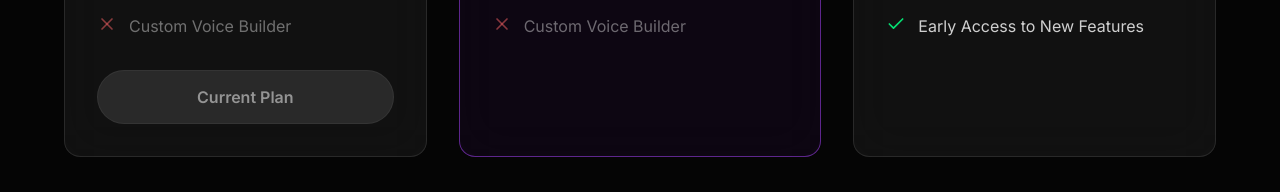
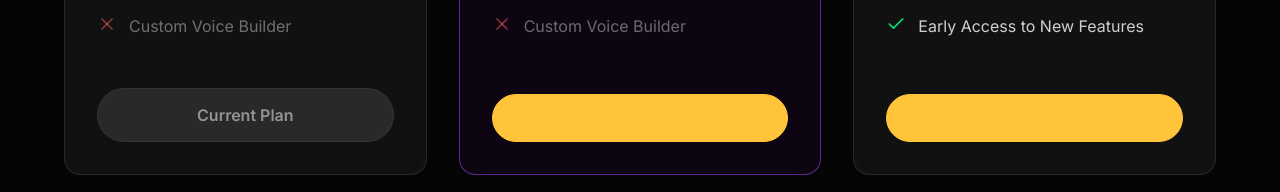
Before and after one commit to shubhamshk/VoicemyBot_Frontend, a React (Vite) app: page /pricing in a window 1280 px wide. Shown: the part 591-783 px from the top of the page. Built offline with nearby package versions, Linux system fonts and the light colour scheme; no server answers.

Commit message:
ui button fix79

```diff
--- a/src/pages/Pricing.jsx
+++ b/src/pages/Pricing.jsx
@@ -121,34 +121,20 @@ const Pricing = () => {
                             Included
                         </button>
                     ) : (
-                        <div className="relative w-full flex items-center justify-center pt-4">
+                        <div className="mt-auto pt-6 w-full">
+                            <div className="relative w-full h-[48px] rounded-full overflow-hidden bg-[#ffc43a] border border-[#ffc43a]">
+                                <div className="absolute inset-0 flex items-center justify-center scale-[1.05]">
                                     <PayPalButtons
-                                className="w-full relative z-10"
-                                forceReRender={[billingCycle, type]}
                                         style={{
                                             layout: "horizontal",
                                             height: 48,
                                             tagline: false,
                                             shape: 'pill',
-                                    label: 'paypal', // 'paypal' label gives the cleanest logo-only look
+                                            label: 'paypal',
                                             color: 'gold'
                                         }}
+                                        className="w-full h-full"
                                         createSubscription={(data, actions) => {
-                                    const isInvalid = !planId ||
-                                        planId.includes('PLACEHOLDER') ||
-                                        planId.includes('XXXXX') ||
-                                        planId.includes('YYYYY') ||
-                                        planId.includes('UUUUU') ||
-                                        planId.includes('TEST') ||
-                                        planId.length < 10;
-
-                                    if (isInvalid) {
-                                        const msg = `CRITICAL: Invalid PayPal Plan ID: "${planId}".\n\n` +
-                                            "PayPal strictly requires a real Plan ID (usually starting with P- followed by ~20 characters).\n\n" +
-                                            "Please create a real plan in your PayPal Dashboard and update your .env file.";
-                                        alert(msg);
-                                        throw new Error("Invalid Plan ID format");
-                                    }
                                             return actions.subscription.create({
                                                 plan_id: planId,
                                                 application_context: {
@@ -163,6 +149,8 @@ const Pricing = () => {
                                         }}
                                         onApprove={(data, actions) => handleApprove(data, actions, type, billingCycle)}
                                     />
+                                </div>
+                            </div>
                         </div>
                     )}
                 </div>
```
Lines whose indentation alone changed are shown as unchanged.
